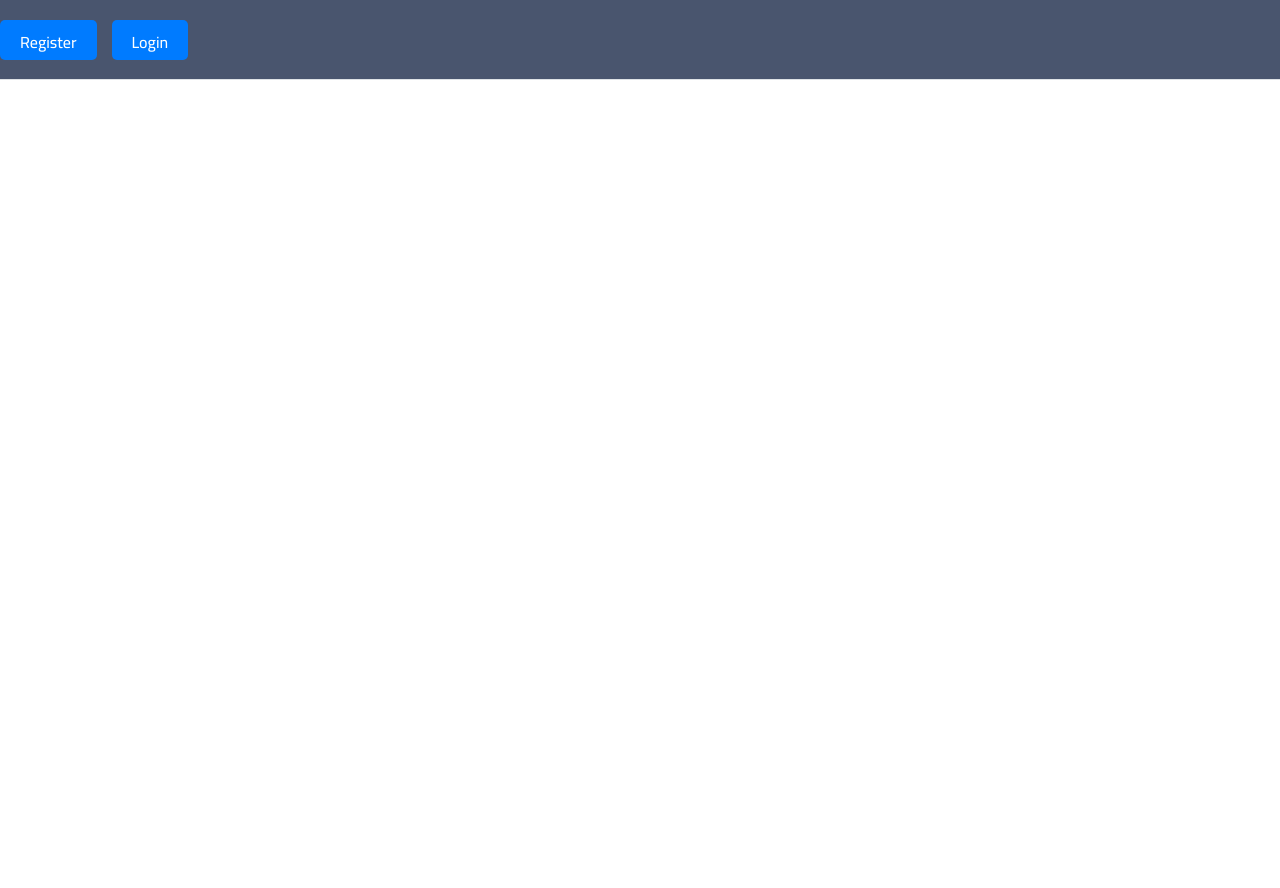
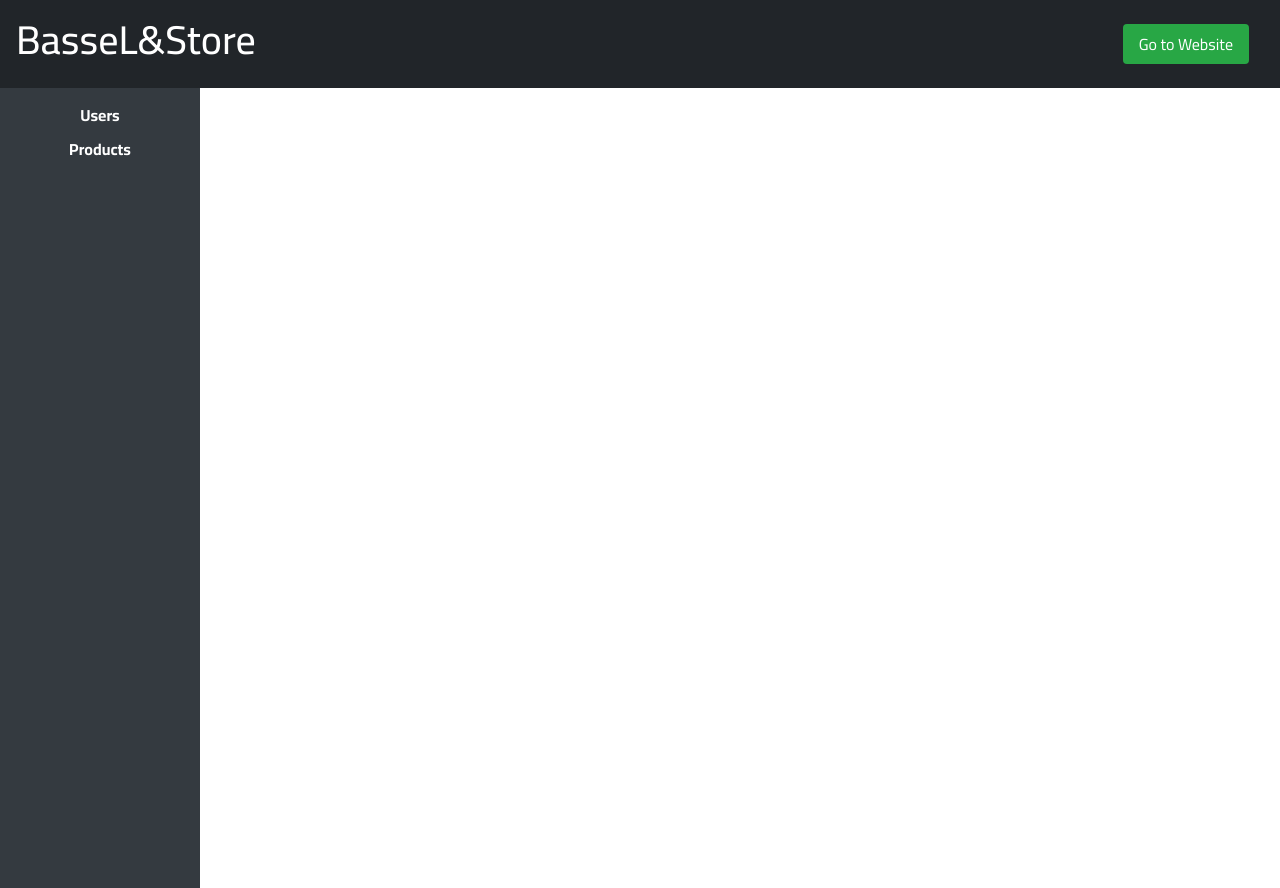
Before and after one commit to abdobassel/react-learning-juorney, a React (Create React App) app: page /dashboard/products in a window 1280 px wide. Before the commit this address had no page. Before the commit the page ends 800 px from the top, so only its background shows below. Built offline with nearby package versions, Linux system fonts and the light colour scheme.

Commit message:
Dashboard and create custom dashboard for dashboard pages and create users and products links side bar

```diff
--- a/src/App.css
+++ b/src/App.css
@@ -30,21 +30,37 @@
   /* Add any specific styling for your logo here */
 }
 
-.nav-links {
-  /* Flexbox styling for the links */
-  display: flex;
-  gap: 15px;
-  /* Space between the links */
-}
-
 .nav-link {
   text-decoration: none;
-  color: #007bff;
-  /* Bootstrap primary color */
+  color: #fff;
+  margin-right: 15px;
+
+  padding: 8px 16px;
+  background-color: #007bff;
+  border-radius: 4px;
+  transition: background-color 0.3s ease;
 }
 
 .nav-link:hover {
-  text-decoration: underline;
+  background-color: #0056b3;
+  color: #fff;
+}
+
+.nav-link.active {
+  background-color: #0056b3;
+  color: #fff;
+}
+
+.dashboard-header {
+  background-color: #343a40;
+}
+
+.website-link .nav-link {
+  background-color: #28a745;
+}
+
+.website-link .nav-link:hover {
+  background-color: #218838;
 }
 
 .App-link {
@@ -54,6 +70,7 @@
 .nav-button {
   display: inline-block;
   margin-top: 20px;
+  margin-left: 10px;
   padding: 10px 20px;
   font-size: 16px;
   font-weight: 500;
@@ -82,6 +99,41 @@
   /* Reset zoom effect when button is clicked */
 }
 
+/* src/components/Dashboard.css */
+.dashboard-container {
+  display: flex;
+  min-height: 100vh;
+}
+
+.sidebar {
+  width: 200px;
+  background-color: #343a40;
+  padding: 15px;
+}
+
+.sidebar ul {
+  list-style-type: none;
+  padding: 0;
+}
+
+.sidebar ul li {
+  margin-bottom: 10px;
+}
+
+.sidebar ul li a {
+  color: #ffffff;
+  text-decoration: none;
+  font-weight: bold;
+}
+
+.sidebar ul li a:hover {
+  text-decoration: underline;
+}
+
+.dashboard-content {
+  flex-grow: 1;
+  padding: 20px;
+}
 
 
 @keyframes App-logo-spin {
--- a/src/App.js
+++ b/src/App.js
@@ -7,20 +7,33 @@
 import Login from './components/Login';
 
 import { useEffect, useState } from 'react';
+import Dashboard from './Dashboard';
+import DashboardHeader from './components/DashHeader';
+import Products from './components/Products';
+import Users from './components/Users';
 
 
 function App() {
 
+  const isDashboard = window.location.pathname.startsWith('/dashboard');
 
   return (
     <div className='App'>
-      <Header></Header>
-      <div className='container'>
+      {!isDashboard && <Header />} {/* إظهار الهيدر العادي فقط في الصفحات التي ليست جزءًا من الداشبورد */}
+      {isDashboard && <DashboardHeader />} {/* إظهار هيدر الداشبورد فقط في صفحات الداشبورد */}
+
+      <div className={isDashboard ? '' : 'container'}>
         <Routes>
-          <Route path='/' element={<Cards></Cards>}></Route>
+          <Route path='/' element={<Cards />}></Route>
           <Route path='/logout' element={<Cards></Cards>}></Route>
-          <Route path='/register' element={<Signup></Signup>}></Route>
-          <Route path='/login' element={<Login></Login>}></Route>
+          <Route path='/register' element={<Signup />}></Route>
+          <Route path='/login' element={<Login />}></Route>
+          <Route path='/dashboard/*' element={<Dashboard></Dashboard>}>
+
+            <Route path="users" element={<Users />} />
+            <Route path="products" element={<Products />} />
+          </Route>  {/* Add the Dashboard route */}
+
         </Routes>
       </div>
 
--- /dev/null
+++ b/src/Dashboard.js
@@ -0,0 +1,20 @@
+// src/components/Dashboard.js
+import React from 'react';
+import { Link, Outlet, Route, Routes } from 'react-router-dom';
+
+
+export default function Dashboard() {
+    return (
+        <div className="dashboard-container">
+            <aside className="sidebar">
+                <ul>
+                    <li><Link to="/dashboard/users">Users</Link></li>
+                    <li><Link to="/dashboard/products">Products</Link></li>
+                </ul>
+            </aside>
+            <main className="dashboard-content">
+                <Outlet></Outlet>
+            </main>
+        </div>
+    );
+}
--- /dev/null
+++ b/src/components/DashHeader.js
@@ -0,0 +1,19 @@
+import { Link } from "react-router-dom";
+
+export default function DashboardHeader() {
+    return (
+        <header className="dashboard-header d-flex justify-content-between align-items-center p-3 bg-dark text-white">
+            {/* Left side: Admin links */}
+            <nav className="nav-links">
+                <div className="website-name">
+                    <h1>BasseL&Store</h1>
+                </div>
+            </nav>
+
+            {/* Right side: Go to Website link */}
+            <div className="website-link">
+                <Link to="/" className="nav-link">Go to Website</Link>
+            </div>
+        </header>
+    );
+}
--- /dev/null
+++ b/src/components/Products.js
@@ -0,0 +1,12 @@
+export default function Products() {
+
+    // use effect => fetch data
+    // use state => save data products [] before show in pages
+    // show data result after products.map();
+    // data in table bootstrap
+    // product id - index -name - delete - update - show
+
+    return (
+        <div></div>
+    );
+}
--- /dev/null
+++ b/src/components/TableComponent.js
@@ -0,0 +1 @@
+export default function TableComponent() { }
--- /dev/null
+++ b/src/components/Users.js
@@ -0,0 +1,14 @@
+export default function Users() {
+
+    // use effect => fetch data
+    // use state => save data users [] before show in pages
+    // show data result after users.map();
+    // data in table bootstrap
+    // user id - index - email - name - delete - update
+
+    return (
+        <div>
+            <h1>Users</h1>
+        </div>
+    );
+}
```
